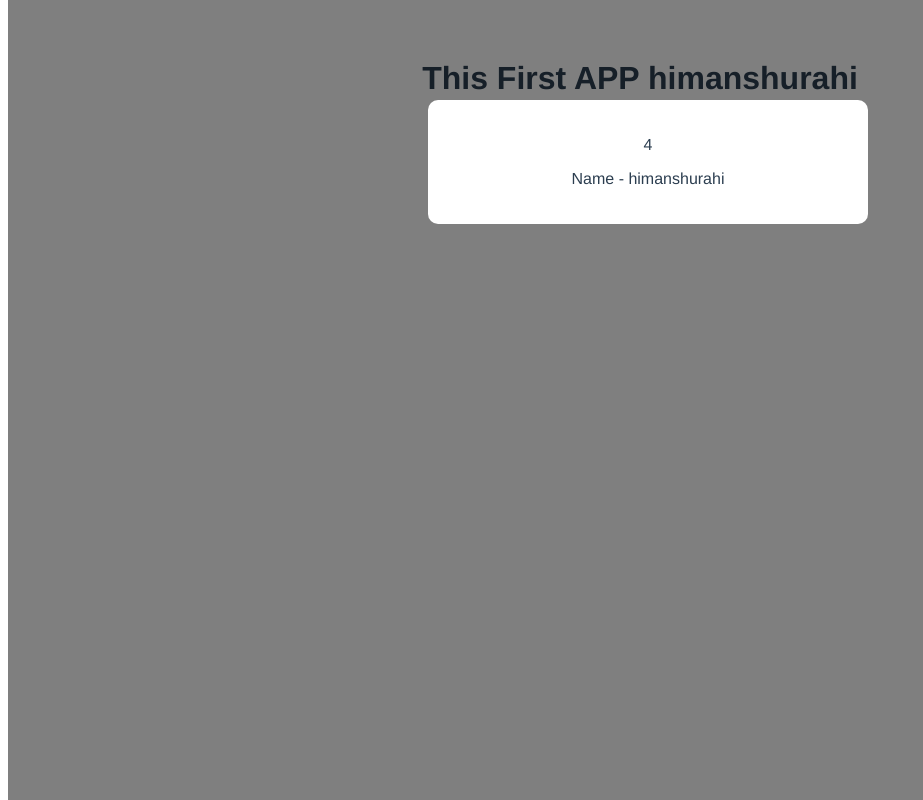
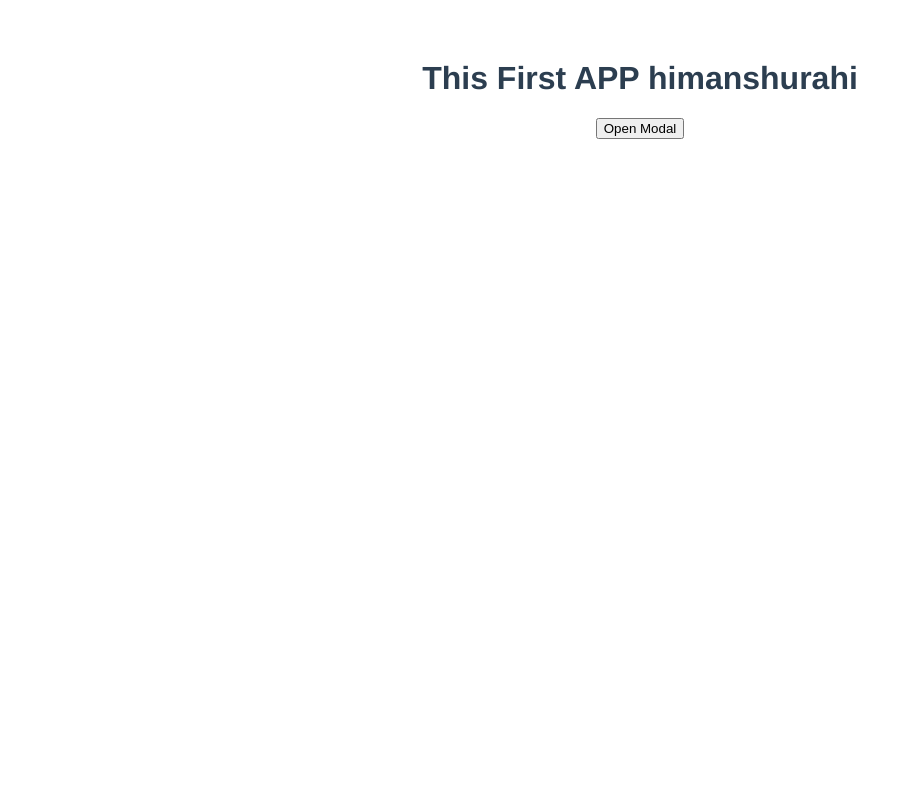
Before and after one commit to himanshurahi/Vue-JS, a Vue app in the folder demo_project/: page / in a window 1280 px wide. Shown: the whole page, without its empty margins (0-923 px from the left). Built offline with nearby package versions, Linux system fonts and the light colour scheme.

Commit message:
Custom Events

```diff
--- a/demo_project/src/App.vue
+++ b/demo_project/src/App.vue
@@ -1,19 +1,28 @@
 <template>
   <div>
     <h1>This First APP {{ title }}</h1>
-    <Modal :header = "['this is data', 4]" />
+    <div v-if="showModal">
+      <Modal :header="['this is data', 4]" @close = 'toggleModal' />
+    </div>
+    <button @click="toggleModal">Open Modal</button>
   </div>
 </template>
 
 <script>
-import Modal from './components/Modal.vue'
+import Modal from "./components/Modal.vue";
 export default {
   name: "App",
-  components : {Modal},
+  components: { Modal },
   data() {
     return {
       title: "himanshurahi",
+      showModal: false,
     };
+  },
+  methods: {
+    toggleModal() {
+      this.showModal = !this.showModal;
+    },
   },
 };
 </script>
@@ -27,5 +36,4 @@
   color: #2c3e50;
   margin-top: 60px;
 }
-
 </style>
--- a/demo_project/src/components/Modal.vue
+++ b/demo_project/src/components/Modal.vue
@@ -1,7 +1,7 @@
 <template>
-    <div class="backdrop">
+  <div class="backdrop" @click="closeModal">
     <div class="modal">
-            <p>{{header[1]}}</p>
+      <p>{{ header[1] }}</p>
       <p>Name - himanshurahi</p>
     </div>
   </div>
@@ -9,19 +9,24 @@
 
 <script>
 export default {
-  props : ['header']
-}
+  props: ["header"],
+  methods: {
+    closeModal() {
+      this.$emit("close");
+    },
+  },
+};
 </script>
 
 <style scoped>
-.modal{
+.modal {
   width: 400px;
   padding: 20px;
   margin: 100px auto;
   background: white;
   border-radius: 10px;
 }
-.backdrop{
+.backdrop {
   top: 0;
   position: fixed;
   background: rgba(0, 0, 0, 0.5);
```
Lines whose indentation alone changed are shown as unchanged.
